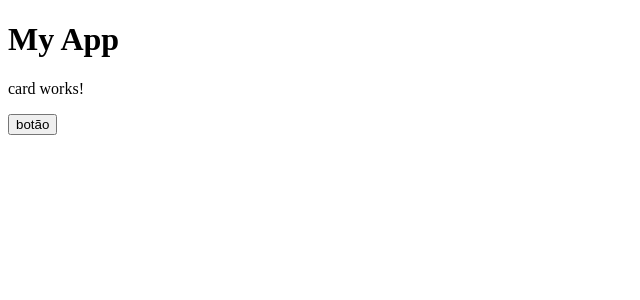
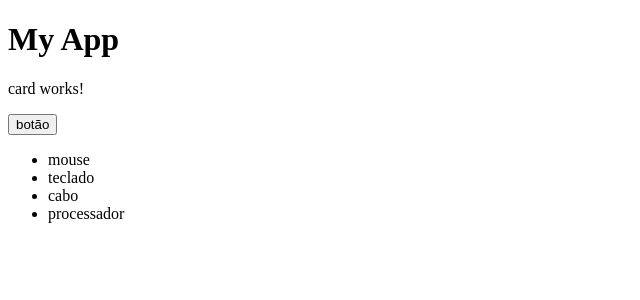
Before and after one commit to IagoOliveira23/SinglePageApplication-Angular, an Angular app: page / in a window 1280 px wide. Shown: the top 300 px of the page, without its empty margins (0-640 px from the left). Built offline with nearby package versions, Linux system fonts and the light colour scheme.

Commit message:
ngFor laço de repetição em componentes

```diff
--- a/src/app/card/card.component.html
+++ b/src/app/card/card.component.html
@@ -1,3 +1,6 @@
 <h1>My App</h1>
 <p>card works!</p>
 <button>botão</button>
+<ul>
+    <li *ngFor="let p of protudos">{{p}}</li>
+</ul>
--- a/src/app/card/card.component.ts
+++ b/src/app/card/card.component.ts
@@ -1,10 +1,23 @@
-import { Component } from '@angular/core';
+import { Component, OnInit } from '@angular/core';
 
 @Component({
   selector: 'app-card',
   templateUrl: './card.component.html',
   styleUrls: ['./card.component.css']
 })
-export class CardComponent {
+export class CardComponent implements OnInit{
+
+  protudos:string[] = []
+
+  constructor(){
+    this.protudos = [
+      "mouse",
+      "teclado",
+      "cabo",
+      "processador"
+    ]
+  }
+
+  ngOnInit(): void {}
 
 }
```
